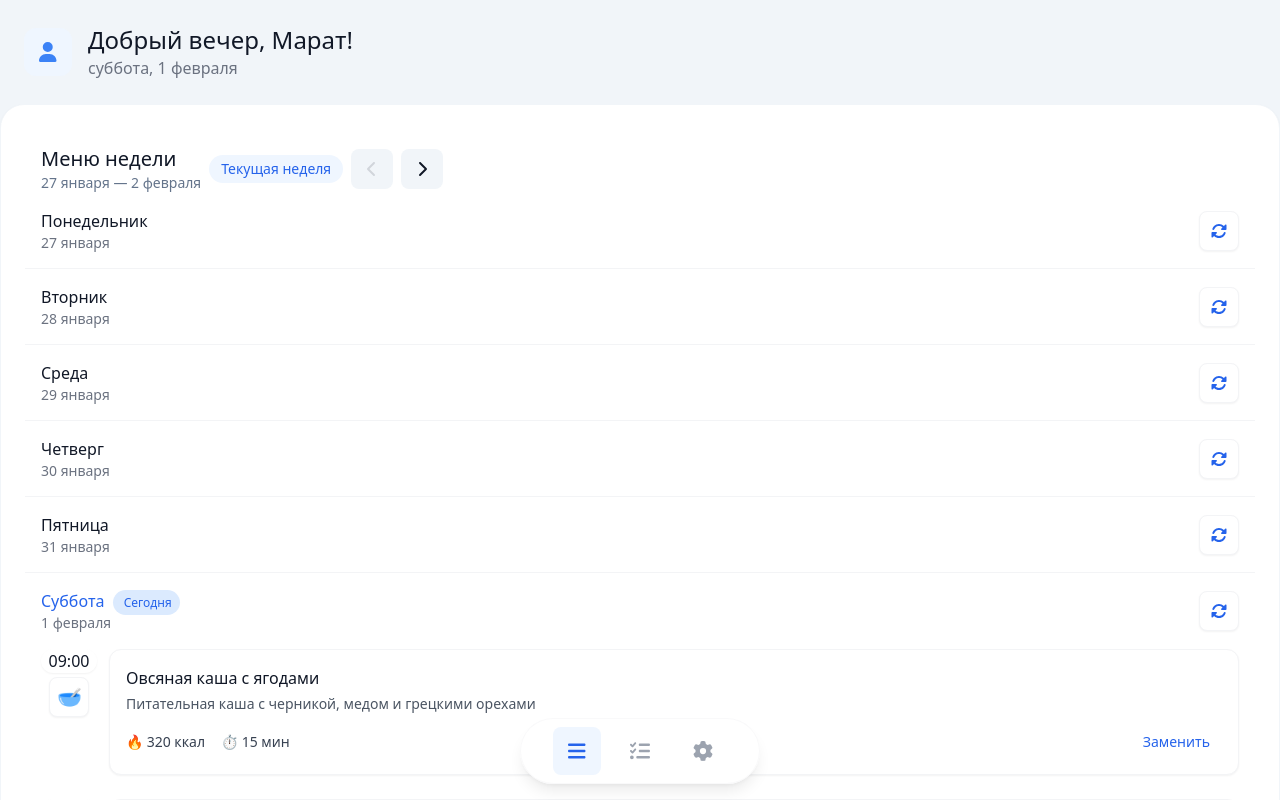
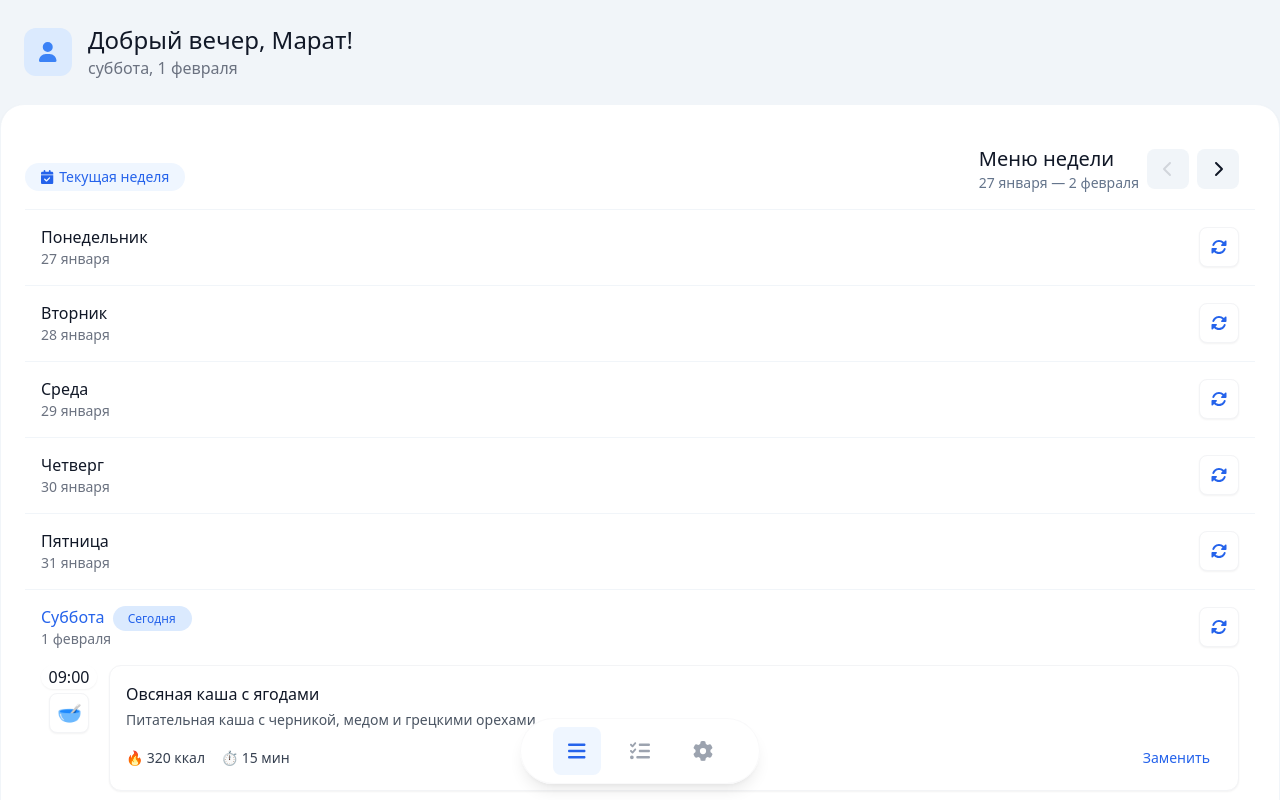
Before and after one commit to ramazanov-ma/chief, a Nuxt app: page / in a window 1280 px wide. Shown: the top 800 px of the page. Built offline with nearby package versions, Linux system fonts and the light colour scheme.

Commit message:
Enhance AppHeader and WeeklyMenu components with improved styling and added calendar icon for better user experience

```diff
--- a/components/AppHeader.vue
+++ b/components/AppHeader.vue
@@ -4,7 +4,7 @@
 			<!-- Приветствие -->
 			<div class="flex items-center space-x-4">
 				<div class="flex-shrink-0">
-					<div class="w-12 h-12 bg-blue-50 rounded-xl flex items-center justify-center">
+					<div class="w-12 h-12 bg-blue-100 rounded-xl flex items-center justify-center">
 						<font-awesome-icon
 							icon="user"
 							class="text-blue-500 text-xl"
--- a/components/WeeklyMenu.vue
+++ b/components/WeeklyMenu.vue
@@ -2,8 +2,14 @@
 	<div class="bg-white rounded-3xl sm:p-6 shadow-sm border border-slate-100">
 		<!-- Адаптивный заголовок -->
 		<div
-			class="space-y-4 sm:space-y-0 sm:flex sm:items-center sm:justify-between"
+			class="sm:flex sm:items-center sm:justify-between"
 		>
+			<div class="pt-4 flex justify-center items-center">
+				<div class="flex items-center text-sm px-4 py-1 bg-blue-50 text-blue-600 font-normal rounded-full">
+					<font-awesome-icon icon="calendar-check" class="mr-1.5"/>
+					{{ selectedWeekLabel }}
+				</div>
+			</div>
 			<!-- Текстовая информация -->
 			<div class="flex flex-col space-y-4 p-4">
 				<div
@@ -18,11 +24,6 @@
 								{{ currentPeriod }}
 							</span>
 						</h2>
-						<div
-							class="text-sm px-3 py-1 bg-blue-50 text-blue-600 rounded-full"
-						>
-							{{ selectedWeekLabel }}
-						</div>
 						<div class="flex flex-col items-end">
 							<!-- Навигация и кнопки -->
 							<div class="flex items-center justify-between sm:justify-end space-x-2">
@@ -57,14 +58,10 @@
 		</div>
 
 		<!-- Дни недели -->
-		<div class="space-y-8">
-			<!-- Увеличили отступ между днями -->
-			<div v-for="day in weekDays" :key="day.name" class="relative px-4">
+		<div class="">
+			<div v-for="day in weekDays" :key="day.name" class="relative p-4">
 				<!-- Разделитель между днями -->
-				<div
-					v-if="!day.isLast"
-					class="absolute left-0 right-0 bottom-0 h-px bg-gray-100 transform translate-y-4"
-				></div>
+				<div class="absolute left-0 right-0 -top-4 h-px bg-slate-100 transform translate-y-4"></div>
 
 				<!-- День недели -->
 				<div class="transition-colors">
@@ -80,7 +77,7 @@
 										<span class="text-md">{{ day.name }}</span>
 										<span
 											v-if="day.isToday"
-											class="px-2 py-1 bg-blue-100 rounded-full text-blue-600 text-xs text-normal ml-2"
+											class="pl-3 pr-4 py-1 bg-blue-100 rounded-full text-blue-600 text-xs font-normal text-center ml-2"
 										>
 											Сегодня
 										</span>
--- a/plugins/fontawesome.ts
+++ b/plugins/fontawesome.ts
@@ -51,6 +51,7 @@ import {
 	faRotate,
 	faChevronLeft,
 	faChevronRight,
+	faCalendarCheck
 } from '@fortawesome/free-solid-svg-icons';
 
 library.add(
@@ -103,6 +104,7 @@ library.add(
 	faRotate,
 	faChevronLeft,
 	faChevronRight,
+	faCalendarCheck
 );
 
 export default defineNuxtPlugin((app) => {
```
